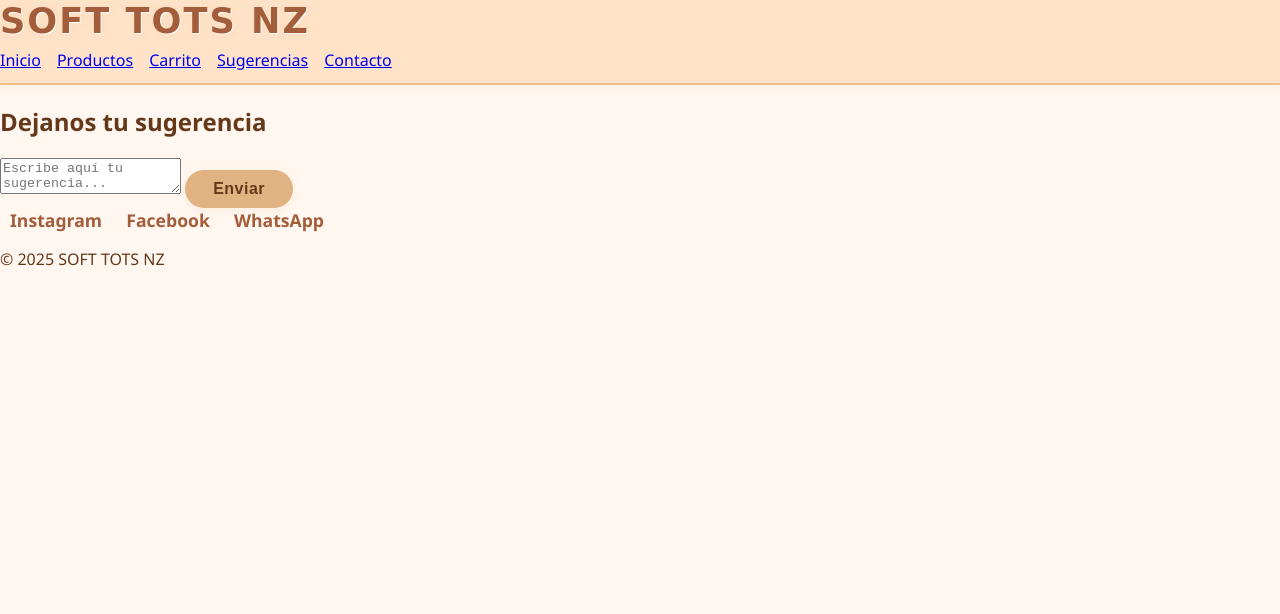
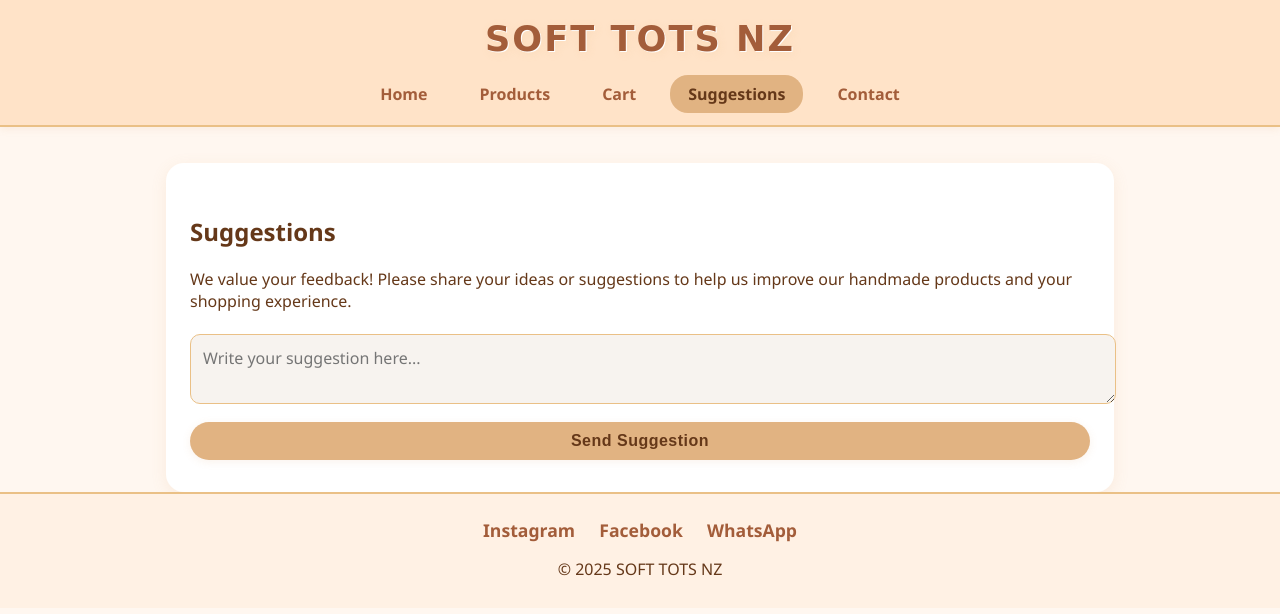
Before and after one commit to softtotsnz/soft-tots-nz, a plain HTML site: page sugerencias.html in a window 1280 px wide. Drawn offline with Linux system fonts and the light colour scheme.

Commit message:
Update sugerencias.html

```diff
--- a/sugerencias.html
+++ b/sugerencias.html
@@ -1,38 +1,43 @@
 <!DOCTYPE html>
-<html lang="es">
+<html lang="en">
 <head>
   <meta charset="UTF-8">
   <meta name="viewport" content="width=device-width,initial-scale=1.0">
-  <title>Sugerencias | SOFT TOTS NZ</title>
+  <title>SOFT TOTS NZ - Suggestions</title>
   <link rel="stylesheet" href="styles.css">
 </head>
 <body>
   <header>
+    <div class="header-row">
       <h1>SOFT TOTS NZ</h1>
       <nav>
-      <a href="index.html">Inicio</a>
-      <a href="productos.html">Productos</a>
-      <a href="carrito.html">Carrito</a>
-      <a href="sugerencias.html">Sugerencias</a>
-      <a href="contacto.html">Contacto</a>
+        <a href="index.html" class="nav-link">Home</a>
+        <a href="productos.html" class="nav-link">Products</a>
+        <a href="carrito.html" class="nav-link">Cart</a>
+        <a href="sugerencias.html" class="nav-link active">Suggestions</a>
+        <a href="contacto.html" class="nav-link">Contact</a>
       </nav>
+    </div>
   </header>
   <main>
-    <h2>Dejanos tu sugerencia</h2>
-    <form id="form-sugerencias">
-      <textarea name="sugerencia" placeholder="Escribe aquí tu sugerencia..." required></textarea>
-      <button class="btn" type="submit">Enviar</button>
+    <section class="main-section">
+      <h2>Suggestions</h2>
+      <p>We value your feedback! Please share your ideas or suggestions to help us improve our handmade products and your shopping experience.</p>
+      <form class="suggestion-form">
+        <textarea placeholder="Write your suggestion here..." required></textarea>
+        <button type="submit" class="btn">Send Suggestion</button>
       </form>
-    <div id="mensaje-confirmacion"></div>
+    </section>
   </main>
   <footer>
+    <div class="footer-content">
       <div class="social-links">
         <a href="https://instagram.com/" target="_blank">Instagram</a>
         <a href="https://facebook.com/" target="_blank">Facebook</a>
         <a href="https://wa.me/" target="_blank">WhatsApp</a>
       </div>
       <p>&copy; 2025 SOFT TOTS NZ</p>
+    </div>
   </footer>
-  <script src="scripts.js"></script>
 </body>
 </html>
```
Lines whose indentation alone changed are shown as unchanged.
